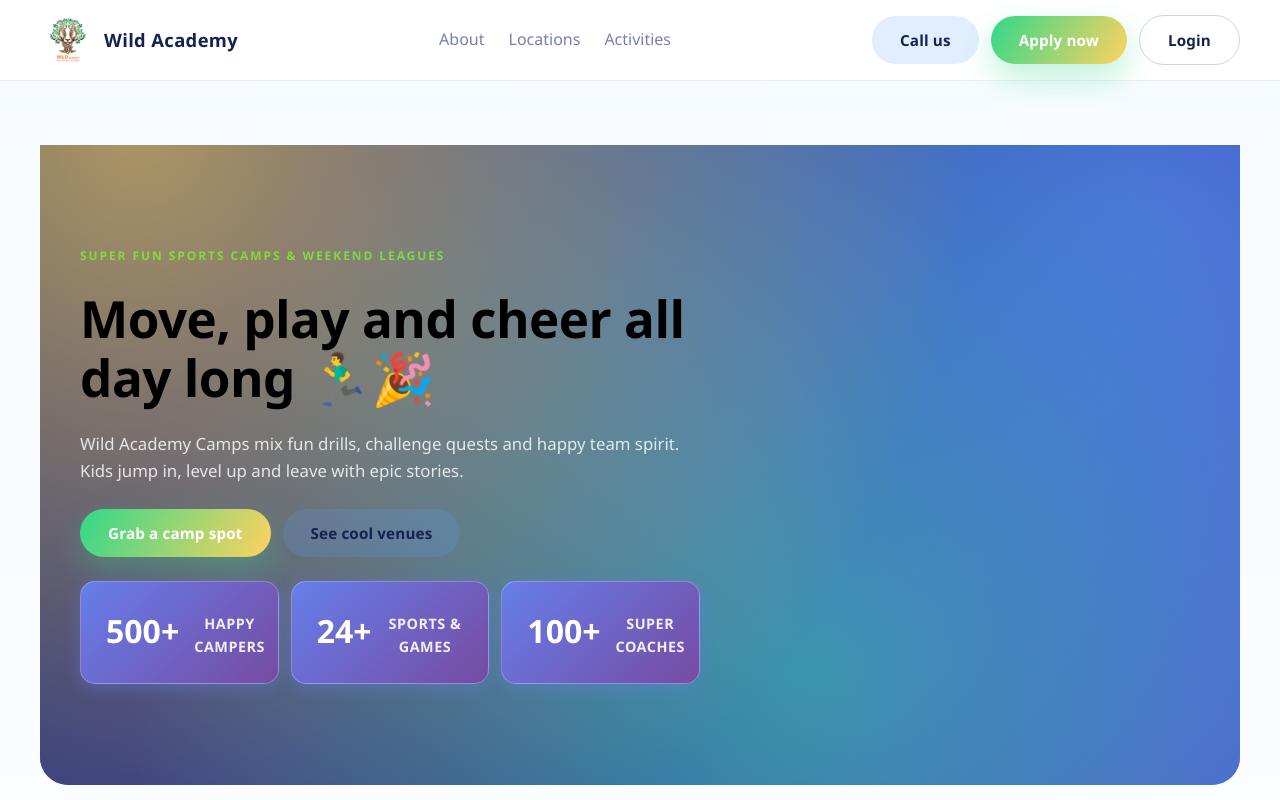
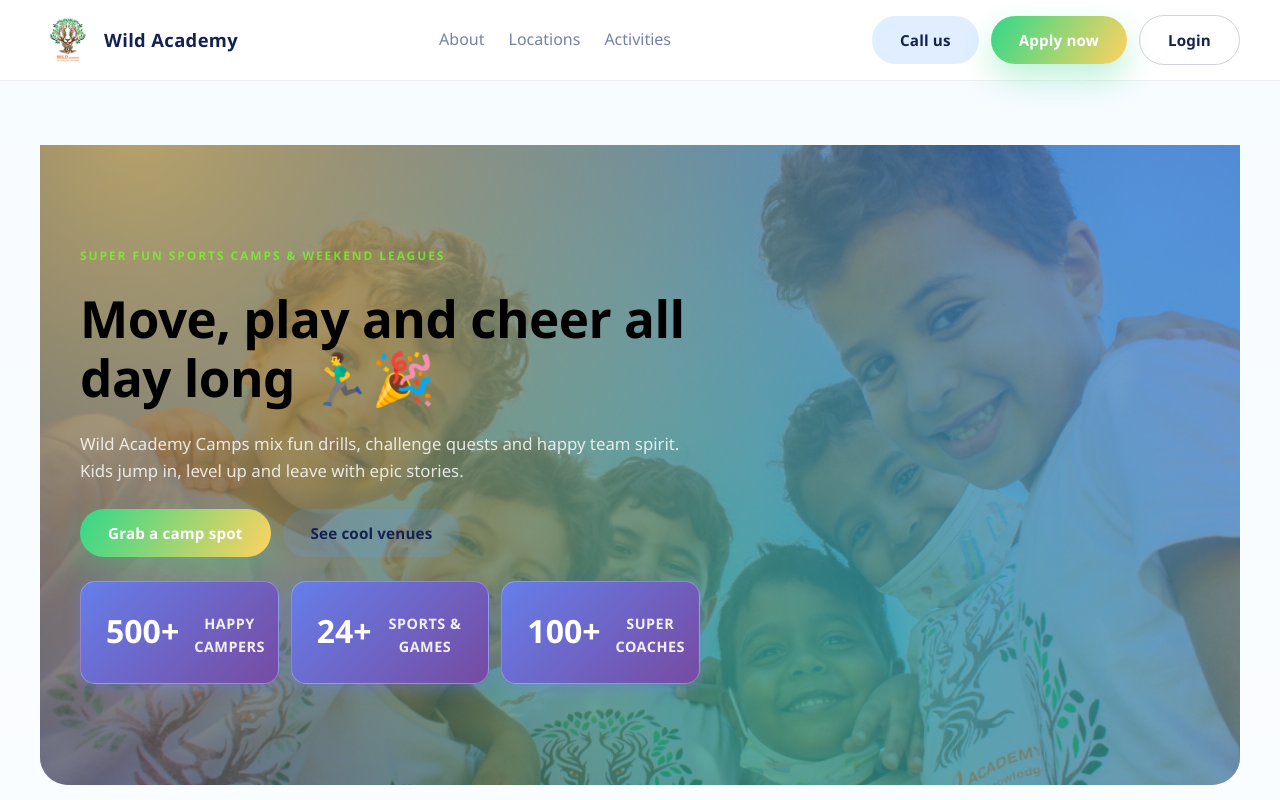
Before and after one commit to ahmedddddr/wild-academy, a React (Create React App) app in the folder frontend/: page / in a window 1280 px wide. Shown: the top 800 px of the page. Built offline with nearby package versions, Linux system fonts and the light colour scheme.

Commit message:
Add background.png image to hero section

```diff
--- a/frontend/src/pages/Home.css
+++ b/frontend/src/pages/Home.css
@@ -176,6 +176,7 @@ main {
   align-items: center;
   padding: var(--space-xl) clamp(1.5rem, 6vw, var(--space-lg));
   background: linear-gradient(135deg, #1b3fb8, #6a5cff);
+  background-image: url('/locations/background.png');
   background-size: cover;
   background-position: center;
   background-repeat: no-repeat;
```
Also changed, not shown: frontend/public/locations/background.png (added).
